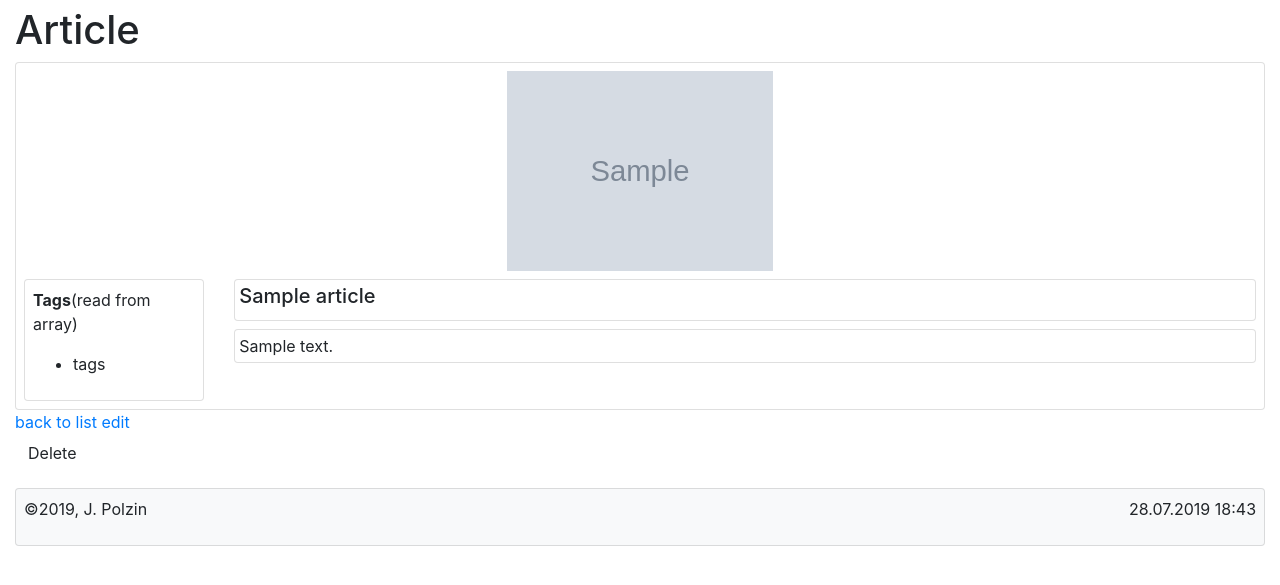
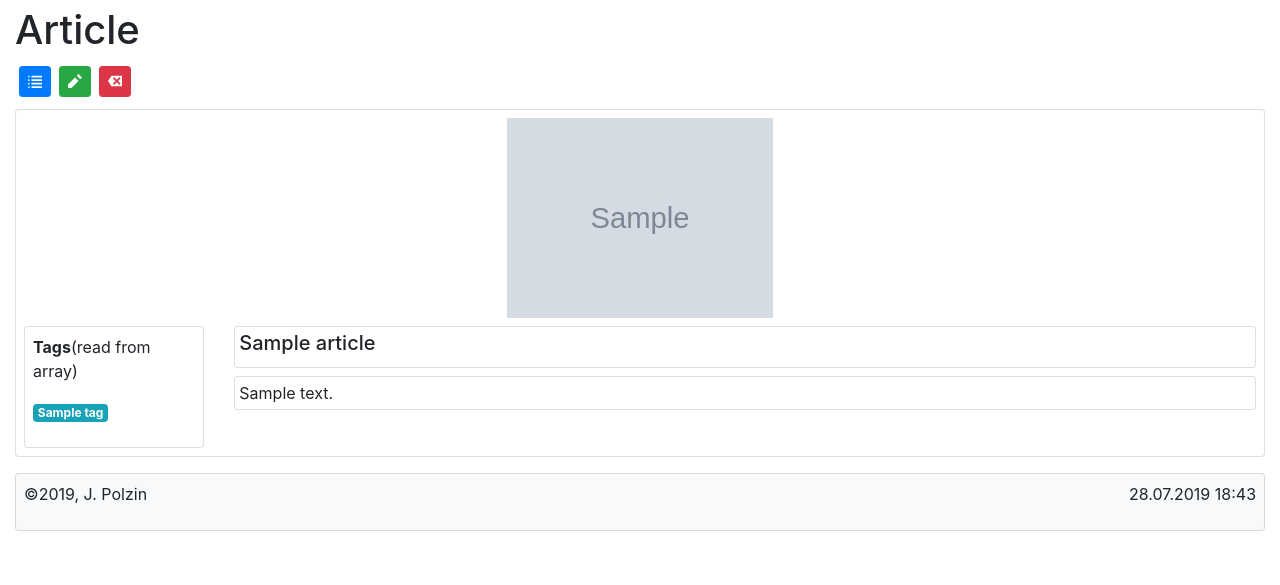
Before and after one commit to jaypii/sf4_demo_proj, a Symfony app: template templates/article/show.html.twig in a window 1280 px wide. Shown: the part 74-659 px from the top of the page. Run offline with Twig, Linux system fonts and the light colour scheme; the template is opened without the code that fills it: most values are stand-ins (such as "Sample title", 1, 10 or a date in 2020); grey boxes marked "Sample" are stand-in pictures; some libraries are stand-ins or nearby versions.

```diff
--- a/templates/article/_delete_form.html.twig
+++ b/templates/article/_delete_form.html.twig
@@ -1,5 +1,7 @@
 <form method="post" action="{{ path('article_delete', {'id': article.id}) }}" onsubmit="return confirm('Are you sure you want to delete this item?');">
     <input type="hidden" name="_method" value="DELETE">
     <input type="hidden" name="_token" value="{{ csrf_token('delete' ~ article.id) }}">
-    <button class="btn">Delete</button>
+     <button class="btn btn-danger btn-sm">
+        <span class="oi oi-delete" title="Delete" aria-hidden="true"></span>
+    </button>
 </form>
--- a/templates/article/show.html.twig
+++ b/templates/article/show.html.twig
@@ -1,9 +1,25 @@
 {% extends 'base.html.twig' %}
 
-{% block title %}Article{% endblock %}
+{% block title %}Article-Show{% endblock %}
 
 {% block body %}
     <h1>Article</h1>
+    <div class="d-flex flex-row bd-highlight mb-2">
+        <div class="p-1 bd-highlight">
+            <a href="{{ path('article_index') }}" class="btn btn-primary btn-sm" role="button">
+                <span class="oi oi-list" title="Back to List" aria-hidden="true"></span>
+            </a>
+        </div>
+        <div class="p-1 bd-highlight">
+            <a href="{{ path('article_edit', {'id': article.id}) }}" class="btn btn-success btn-sm" role="button">
+                <span class="oi oi-pencil" title="Edit" aria-hidden="true"></span>
+            </a>
+        </div>
+        <div class="p-1 bd-highlight">
+            {{ include('article/_delete_form.html.twig') }}
+        </div>
+    </div>
+
     <div class="card mt-2 p-2">
         <div class="row">
             <div class="col mb-2">
@@ -18,8 +34,10 @@
                     <p>
                         <strong>Tags</strong>(read from array)
                     </p>
-                    <ul>
-                        <li>tags</li>
+                    <ul class="list-unstyled">
+                        {% for i in article.tags %}
+                            <li><span class="badge badge-info">{{i}}</span></li>
+                        {% endfor %}
                     </ul>
                 </div>
             </div>
@@ -33,10 +51,4 @@
             </div>
         </div>
     </div>
-
-    <a href="{{ path('article_index') }}">back to list</a>
-
-    <a href="{{ path('article_edit', {'id': article.id}) }}">edit</a>
-
-    {{ include('article/_delete_form.html.twig') }}
 {% endblock %}
--- a/templates/task/index.html.twig
+++ b/templates/task/index.html.twig
@@ -7,7 +7,7 @@
 <div class="card">
     <div class="card-body">
         <a class="btn btn-primary btn-sm" href="{{ path('task_form') }}" role="button">+</a>&nbsp;New Task
-        <table class="table table-striped mt-2">
+        <table class="table table-borderless mt-2">
         <thead>
             <tr>
                 <th scope="col">#</th>
--- a/templates/test_ent/edit.html.twig
+++ b/templates/test_ent/edit.html.twig
@@ -1,9 +1,9 @@
 {% extends 'base.html.twig' %}
 
-{% block title %}Edit TestEnt{% endblock %}
+{% block title %}Contact - Edit{% endblock %}
 
 {% block body %}
-    <h1>Test CRUD Edit</h1>
+    <h1>Contact Edit</h1>
     <a class="btn btn-primary mb-2" href="{{ path('test_ent_index') }}">Back to list</a>
     <div class="card p-2">
     {{ include('test_ent/_form.html.twig', {'button_label': 'Update'}) }}
--- a/templates/test_ent/index.html.twig
+++ b/templates/test_ent/index.html.twig
@@ -3,7 +3,7 @@
 {% block title %}TestEnt index{% endblock %}
 
 {% block body %}
-    <h1>User List</h1>
+    <h1>Contact List</h1>
     <div class="row mb-2">
         <div class="col">
             <a href="{{ path('test_ent_new') }}" class="btn btn-primary" role="button"> + </a>
--- a/templates/test_ent/show.html.twig
+++ b/templates/test_ent/show.html.twig
@@ -1,9 +1,9 @@
 {% extends 'base.html.twig' %}
 
-{% block title %}TestEnt{% endblock %}
+{% block title %}Contact{% endblock %}
 
 {% block body %}
-    <h1>Show User</h1>
+    <h1>Show Contact</h1>
     <div class="d-flex flex-row bd-highlight mb-2">
         <div class="p-1 bd-highlight">
             <a href="{{ path('test_ent_index') }}" class="btn btn-primary btn-sm" role="button">
```
Also changed, not shown: src/Controller/ArticleController.php (+5 -5 lines), src/DataFixtures/UserFixtures.php (+12 -12 lines), templates/article/index.html.twig (+9 -11 lines), templates/product/index.html.twig (+5 -3 lines).
